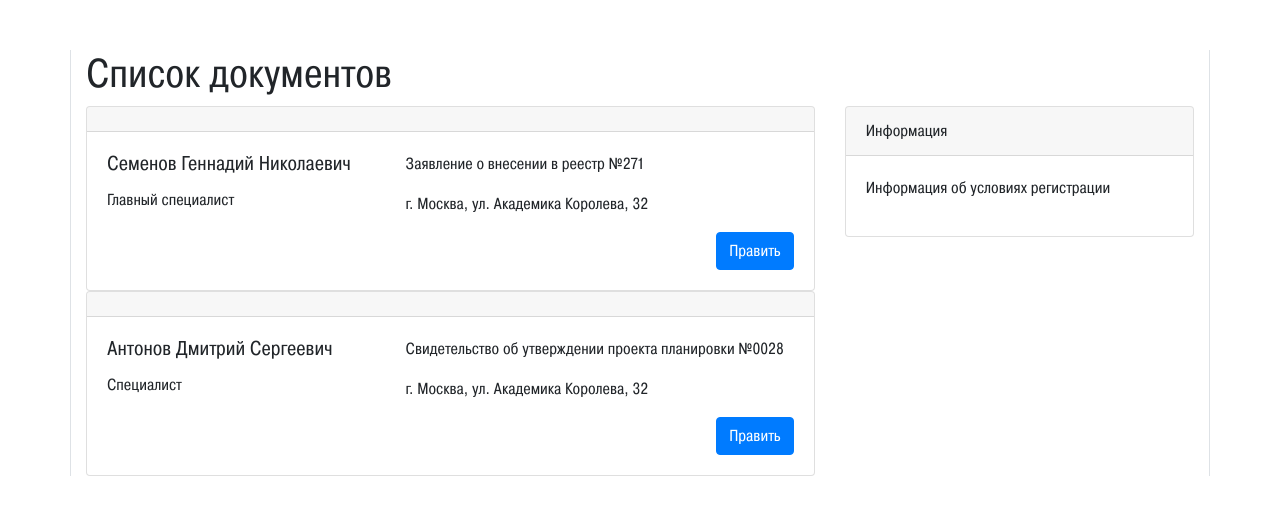
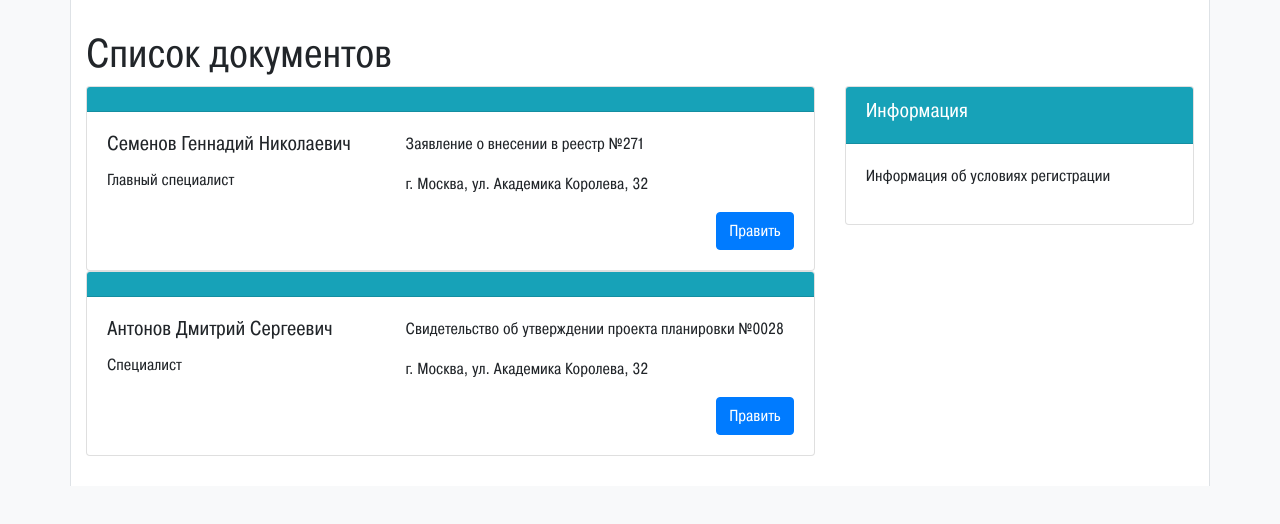
Before and after one commit to proton938/ReInform, an Angular app: page / in a window 1280 px wide. Shown: the top 524 px of the page. Built offline with nearby package versions, Linux system fonts and the light colour scheme.

Commit message:
26.09.2020 13:27

```diff
--- a/src/app/app.component.css
+++ b/src/app/app.component.css
@@ -1,8 +1,5 @@
 
 .topOffset {
-  margin-top: 50px;
+  padding-top: 30px;
+  padding-bottom: 30px;
 }
-
-.mt-0 {
-  margin-top: 0 !important;
-}
--- a/src/app/app.component.html
+++ b/src/app/app.component.html
@@ -1,6 +1,6 @@
 
 
-<div class="container topOffset border-left border-right">
+<div class="container topOffset border-left border-right bg-white">
   <h1>Список документов</h1>
 
   <div class="row">
@@ -8,7 +8,7 @@
     <div class="col-sm-8">
 
       <div class="card">
-        <div class="card-header">
+        <div class="card-header bg-info">
         </div>
         <div class="card-body">
         <div class="row">
@@ -26,7 +26,7 @@
       </div>
 
       <div class="card">
-        <div class="card-header">
+        <div class="card-header bg-info">
         </div>
         <div class="card-body">
           <div class="row">
@@ -48,7 +48,9 @@
 
     <div class="col-sm-4" >
       <div class="card">
-        <div class="card-header">Информация</div>
+        <div class="card-header bg-info text-white">
+          <h5>Информация</h5>
+        </div>
         <div class="card-body">
           <p>Информация об условиях регистрации</p>
         </div>
--- a/src/index.html
+++ b/src/index.html
@@ -9,7 +9,7 @@
   <link rel="stylesheet" href="assets/css/bootstrap.min.css" >
   <script src="assets/js/bootstrap.min.js" ></script>
 </head>
-<body>
+<body class="bg-light">
   <app-root></app-root>
 </body>
 </html>
```
